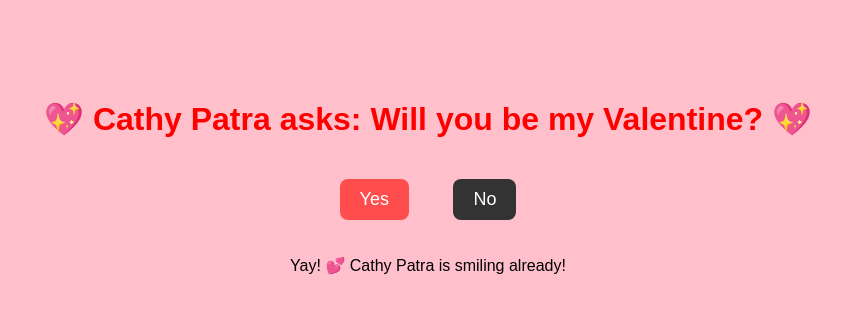
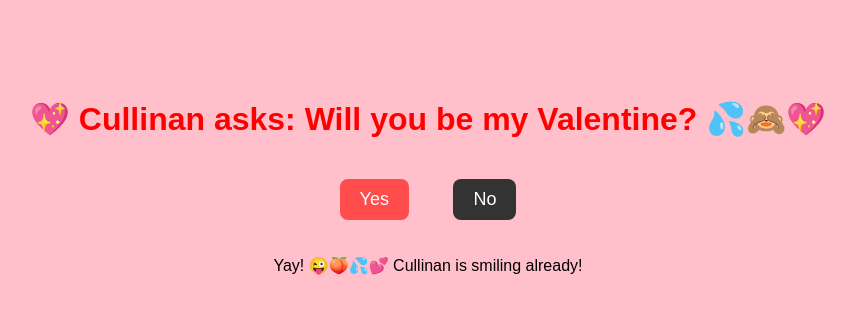
Before and after one commit to Hadriel-ux/valentine, a plain HTML site: page index.html in a window 1280 px wide. Both pictures are taken after a click on the button "Yes". Shown: the whole page, without its empty margins (212-1067 px from the left). Drawn offline with Linux system fonts and the light colour scheme.

Commit message:
Update index.html

```diff
--- a/index.html
+++ b/index.html
@@ -32,7 +32,7 @@
   </style>
 </head>
 <body>
-  <h1>💖 Cathy Patra asks: Will you be my Valentine? 💖</h1>
+  <h1>💖 Cullinan asks: Will you be my Valentine? 💦🙈💖</h1>
   <button id="yes">Yes</button>
   <button id="no">No</button>
 
@@ -44,11 +44,11 @@
     const response = document.getElementById("response");
 
     yesBtn.addEventListener("click", () => {
-      response.textContent = "Yay! 💕 Cathy Patra is smiling already!";
+      response.textContent = "Yay! 😜🍑💦💕 Cullinan is smiling already!";
     });
 
     noBtn.addEventListener("click", () => {
-      response.textContent = "Wrong decision 😅 You don’t know what you’re doing!";
+      response.textContent = "Wrong decision 😅😏 You don’t know what you’re doing!";
     });
   </script>
 </body>
```
